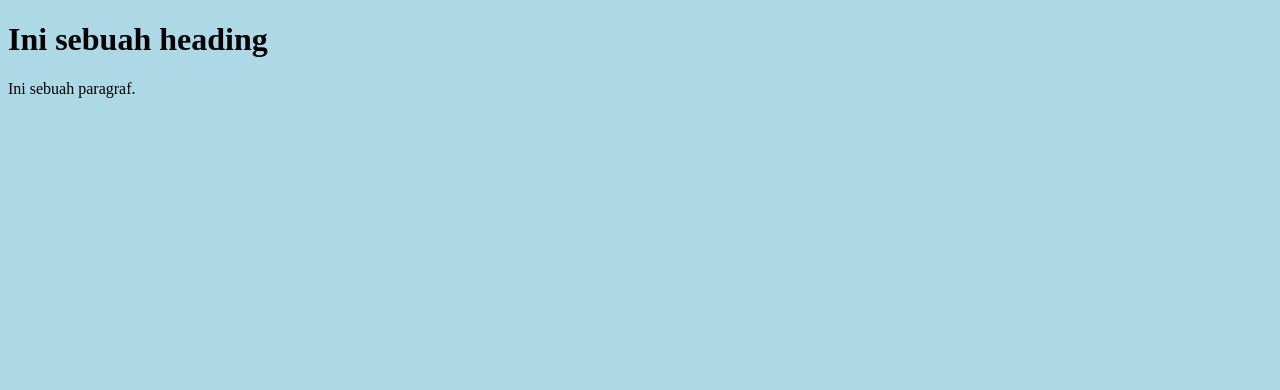
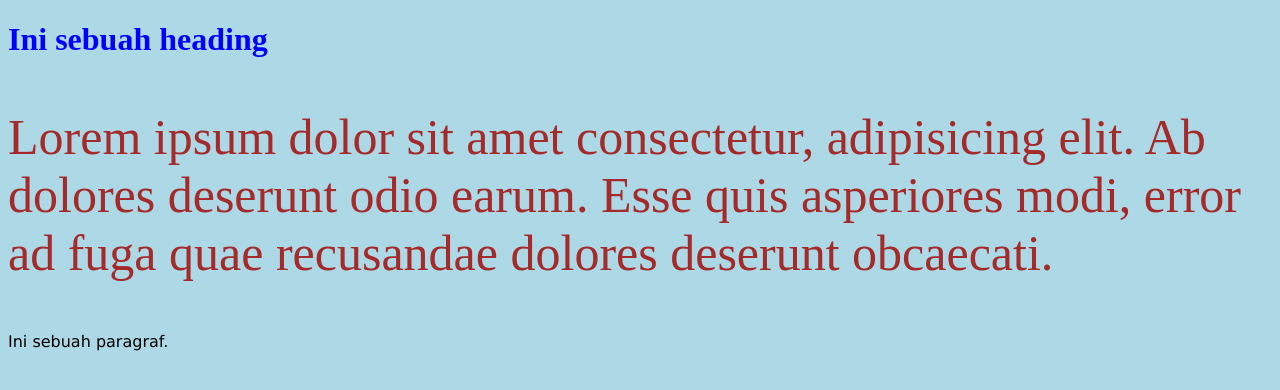
Before and after one commit to Ballsky26/Frontend-HTML, a plain HTML site: page html-style.html in a window 1280 px wide. Drawn offline with Linux system fonts and the light colour scheme.

Commit message:
Text Color, Size, Fonts

```diff
--- a/html-style.html
+++ b/html-style.html
@@ -8,7 +8,19 @@
   </head>
 
   <body style="background-color: lightblue">
-    <h1>Ini sebuah heading</h1>
-    <p>Ini sebuah paragraf.</p>
+    <h1 style="color: blue">Ini sebuah heading</h1>
+    <p style="color: brown; font-size: 50px">
+      Lorem ipsum dolor sit amet consectetur, adipisicing elit. Ab dolores
+      deserunt odio earum. Esse quis asperiores modi, error ad fuga quae
+      recusandae dolores deserunt obcaecati.
+    </p>
+    <p
+      style="
+        font-family: 'Lucida Sans', 'Lucida Sans Regular', 'Lucida Grande',
+          'Lucida Sans Unicode', Geneva, Verdana, sans-serif;
+      "
+    >
+      Ini sebuah paragraf.
+    </p>
   </body>
 </html>
```
